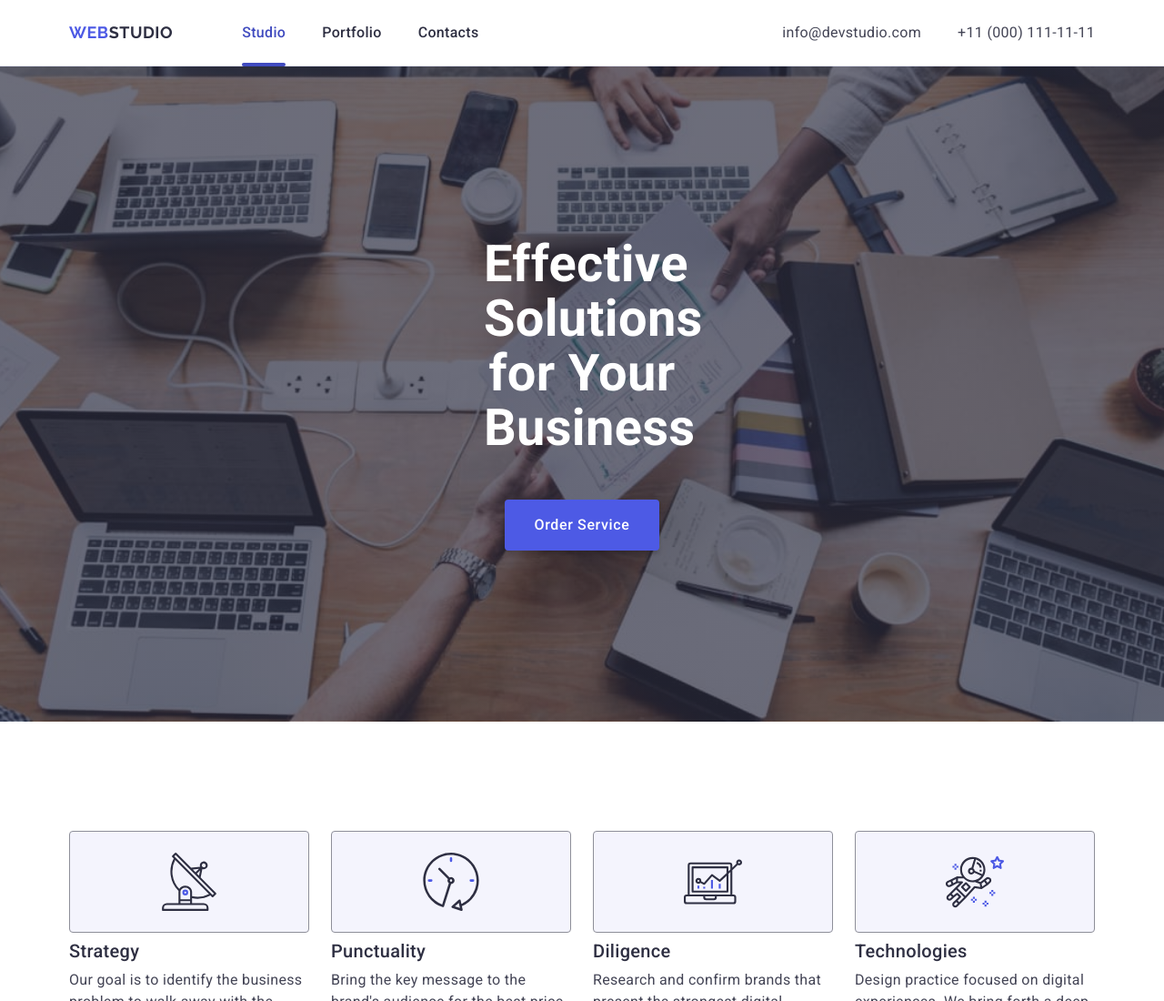
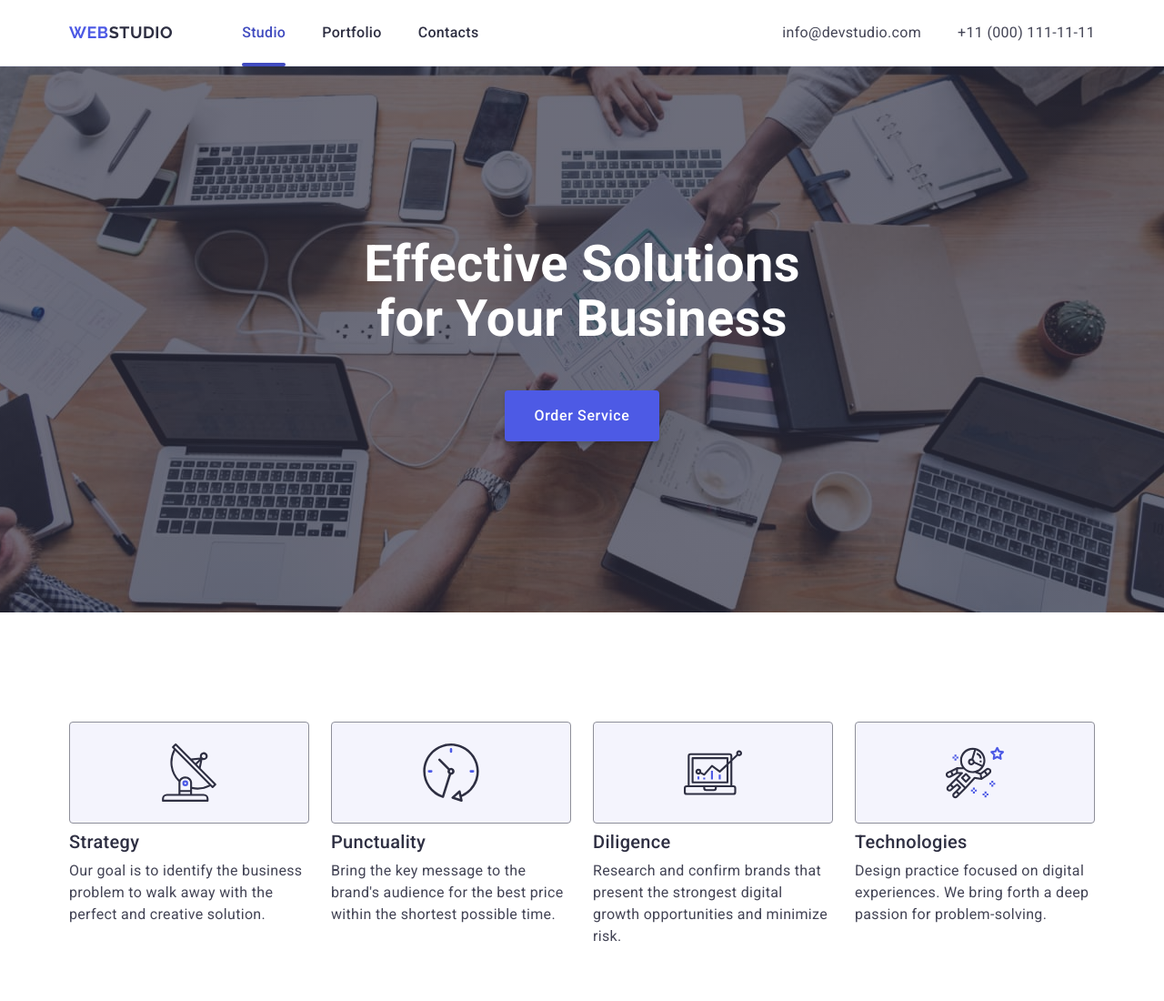
Before and after one commit to Savranin-Denis/goit-markup-hw-06, a plain HTML site: page index.html in a window 1280 px wide. Shown: the top 1100 px of the page at 91% size. Drawn offline with nearby package versions, Linux system fonts and the light colour scheme.

Commit message:
fix max-width hero

```diff
--- a/css/styles.css
+++ b/css/styles.css
@@ -264,7 +264,7 @@ a {
 }
 
 .hero-title {
-  width: 216px;
+  max-width: 216px;
   font-weight: 700;
   font-size: 36px;
   line-height: 1.11;
```
